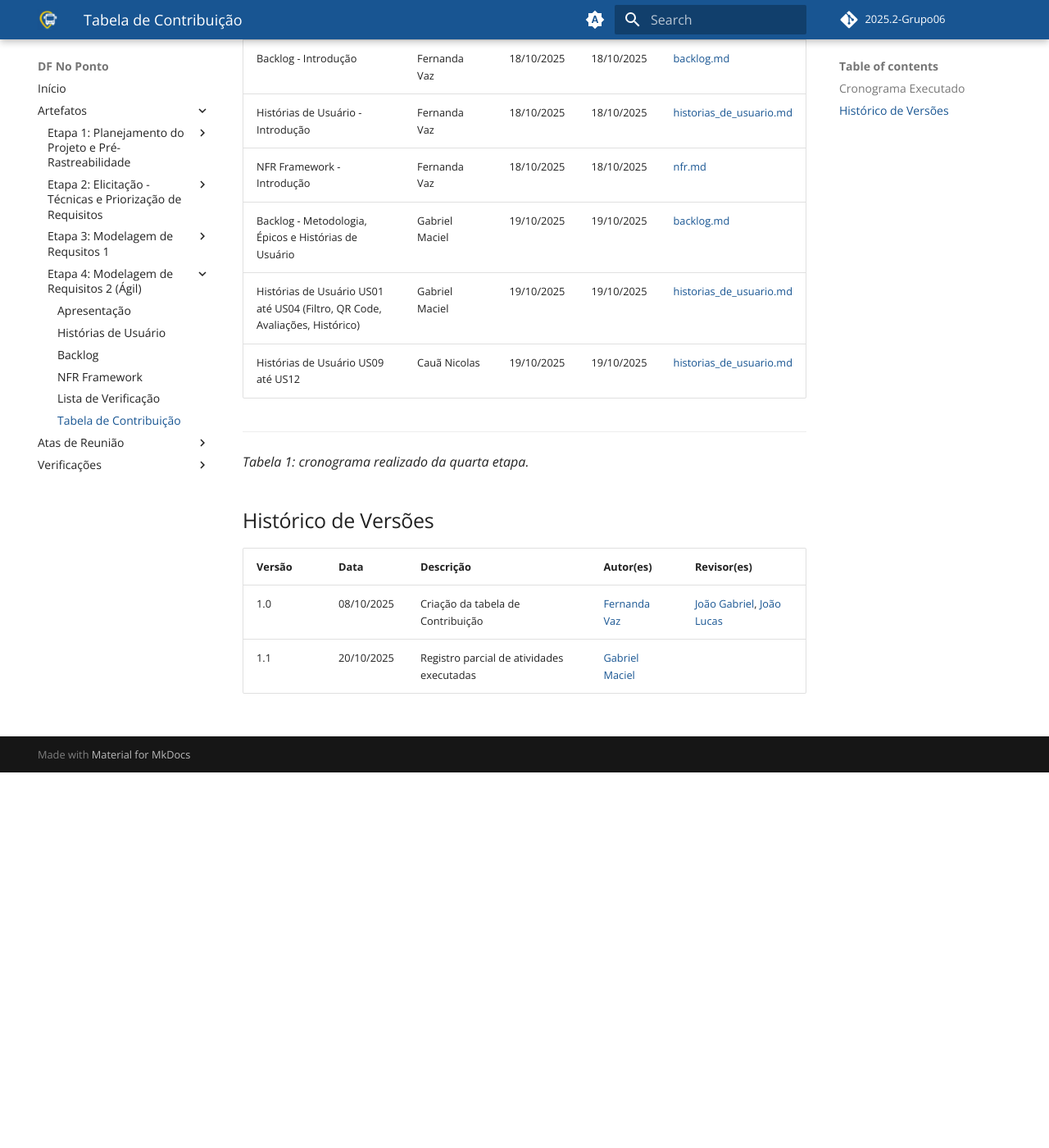
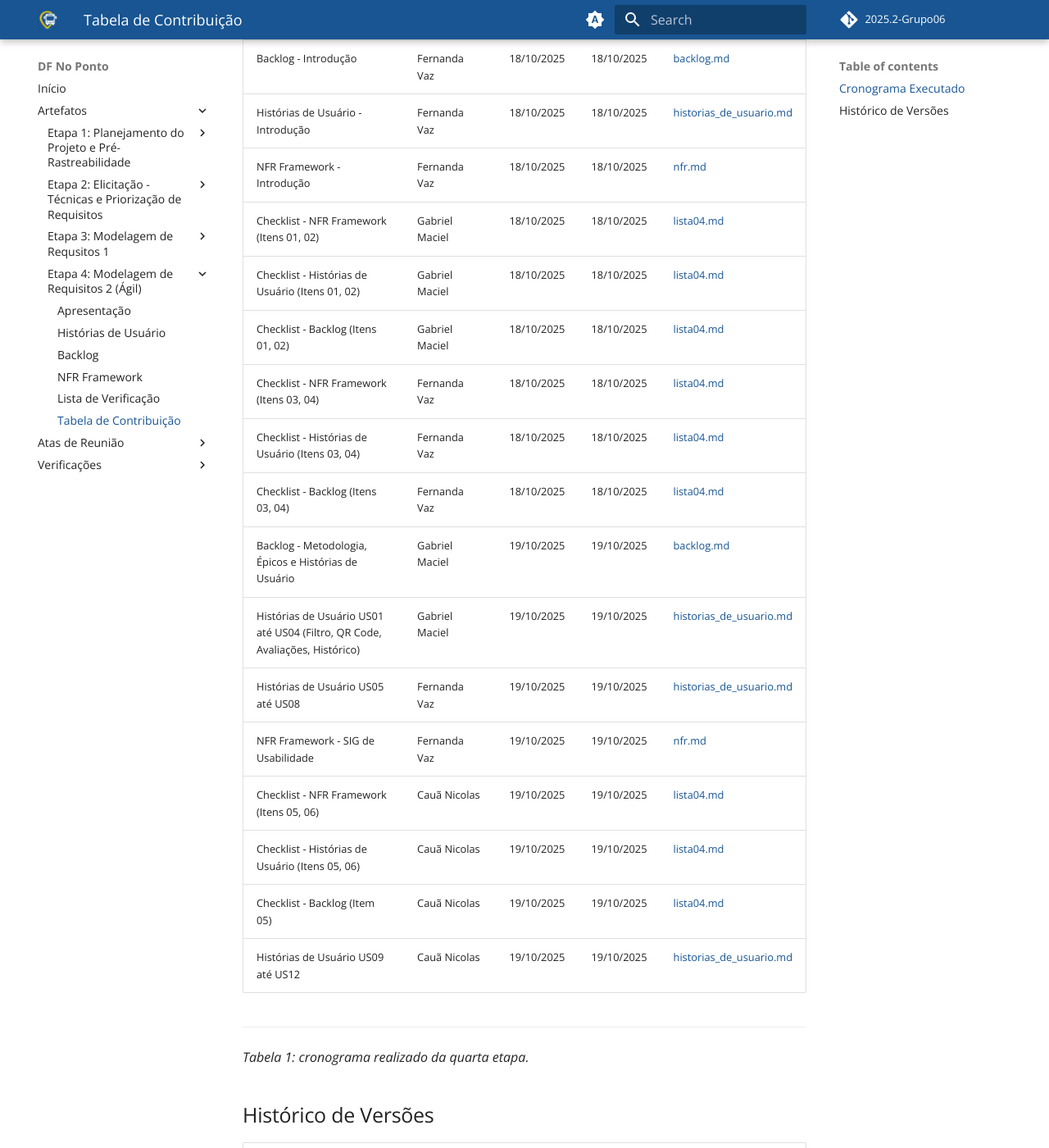
Before and after one commit to Requisitos-de-Software/2025.2-Grupo06, an MkDocs documentation site: the page built from docs/Contribuições/tab_cont04.md, in a window 1280 px wide and 1400 px high, scrolled down 458 px. Shown: the whole window at 82% size. Built offline with MkDocs 1.6.1 and Material for MkDocs 9.7.7, drawn with Linux system fonts in a browser that asks for light colours; comment, search, counter and statistics services are not loaded.

Commit message:
docs: registra novas atividades na tabela de contribuição

```diff
--- a/docs/Contribuições/tab_cont04.md
+++ b/docs/Contribuições/tab_cont04.md
@@ -11,8 +11,19 @@ A tabela 1 apresenta as contribuições de cada membro do grupo durante a entreg
 | Backlog - Introdução | Fernanda Vaz | 18/10/2025 | 18/10/2025 | [backlog.md](../modelagem_requisitos_02/backlog.md) |
 | Histórias de Usuário - Introdução | Fernanda Vaz | 18/10/2025 | 18/10/2025 | [historias_de_usuario.md](../modelagem_requisitos_02/historias_de_usuario.md) |
 | NFR Framework - Introdução | Fernanda Vaz | 18/10/2025 | 18/10/2025 | [nfr.md](../modelagem_requisitos_02/nfr.md) |
+| Checklist - NFR Framework (Itens 01, 02) | Gabriel Maciel | 18/10/2025 | 18/10/2025 | [lista04.md](../checklist/lista04.md) |
+| Checklist - Histórias de Usuário (Itens 01, 02) | Gabriel Maciel | 18/10/2025 | 18/10/2025 | [lista04.md](../checklist/lista04.md) |
+| Checklist - Backlog (Itens 01, 02) | Gabriel Maciel | 18/10/2025 | 18/10/2025 | [lista04.md](../checklist/lista04.md) |
+| Checklist - NFR Framework (Itens 03, 04) | Fernanda Vaz | 18/10/2025 | 18/10/2025 | [lista04.md](../checklist/lista04.md) |
+| Checklist - Histórias de Usuário (Itens 03, 04) | Fernanda Vaz | 18/10/2025 | 18/10/2025 | [lista04.md](../checklist/lista04.md) |
+| Checklist - Backlog (Itens 03, 04) | Fernanda Vaz | 18/10/2025 | 18/10/2025 | [lista04.md](../checklist/lista04.md) |
 | Backlog - Metodologia, Épicos e Histórias de Usuário | Gabriel Maciel | 19/10/2025 | 19/10/2025 | [backlog.md](../modelagem_requisitos_02/backlog.md) |
 | Histórias de Usuário US01 até US04 (Filtro, QR Code, Avaliações, Histórico) | Gabriel Maciel | 19/10/2025 | 19/10/2025 | [historias_de_usuario.md](../modelagem_requisitos_02/historias_de_usuario.md) |
+| Histórias de Usuário US05 até US08 | Fernanda Vaz | 19/10/2025 | 19/10/2025 | [historias_de_usuario.md](../modelagem_requisitos_02/historias_de_usuario.md) |
+| NFR Framework - SIG de Usabilidade | Fernanda Vaz | 19/10/2025 | 19/10/2025 | [nfr.md](../modelagem_requisitos_02/nfr.md) |
+| Checklist - NFR Framework (Itens 05, 06) | Cauã Nicolas | 19/10/2025 | 19/10/2025 | [lista04.md](../checklist/lista04.md) |
+| Checklist - Histórias de Usuário (Itens 05, 06) | Cauã Nicolas | 19/10/2025 | 19/10/2025 | [lista04.md](../checklist/lista04.md) |
+| Checklist - Backlog (Item 05) | Cauã Nicolas | 19/10/2025 | 19/10/2025 | [lista04.md](../checklist/lista04.md) |
 | Histórias de Usuário US09 até US12 | Cauã Nicolas | 19/10/2025 | 19/10/2025 | [historias_de_usuario.md](../modelagem_requisitos_02/historias_de_usuario.md) |
 
 ---
```
